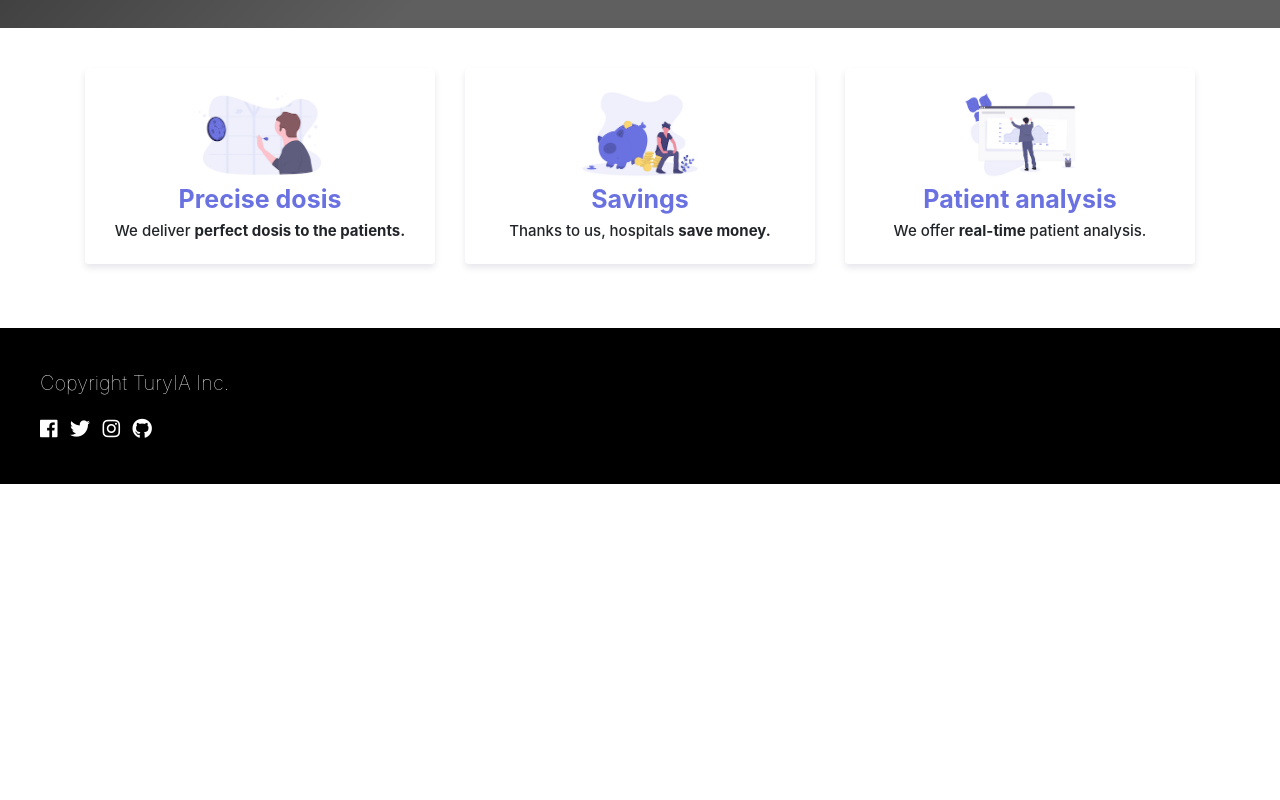
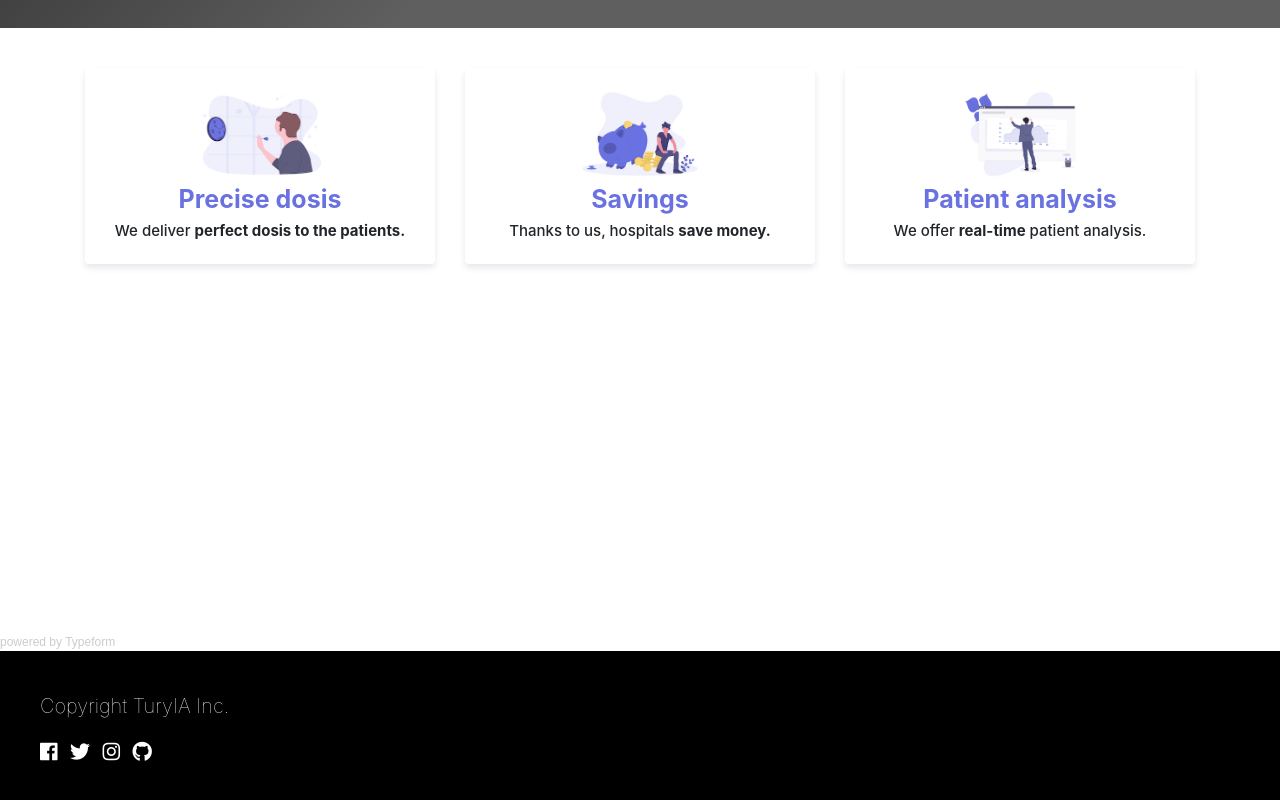
Before and after one commit to samytherain/TuryIA, a plain HTML site: page index.html in a window 1280 px wide. Shown: the part 472-1272 px from the top of the page. Before the commit the page ends 956 px from the top, so only its background shows below. Drawn offline with nearby package versions, Linux system fonts and the light colour scheme; grey boxes are pictures that could not be loaded; a script that the page names is missing.

Commit message:
first commit

```diff
--- a/index.html
+++ b/index.html
@@ -21,7 +21,6 @@
 <p>Leveraging EEG analysis to monitor anesthesia.</p>
 
 <h1 class="teaser"><strong>COMING SOON!</strong></h1>
-
 </div>
 
 
@@ -52,6 +51,7 @@
 	</div>
 </div>
 
+<div class="typeform-widget" data-url="https://brucewayne3678.typeform.com/to/awGtfh" style="width: 100%; height: 300px;"></div> <script> (function() { var qs,js,q,s,d=document, gi=d.getElementById, ce=d.createElement, gt=d.getElementsByTagName, id="typef_orm", b="https://embed.typeform.com/"; if(!gi.call(d,id)) { js=ce.call(d,"script"); js.id=id; js.src=b+"embed.js"; q=gt.call(d,"script")[0]; q.parentNode.insertBefore(js,q) } })() </script> <div style="font-family: Sans-Serif;font-size: 12px;color: #999;opacity: 0.5; padding-top: 5px;"> powered by <a href="https://admin.typeform.com/signup?utm_campaign=awGtfh&utm_source=typeform.com-12799213-Basic&utm_medium=typeform&utm_content=typeform-embedded-poweredbytypeform&utm_term=EN" style="color: #999" target="_blank">Typeform</a> </div>
 
 <div class="footer">
 	<p>Copyright TuryIA Inc.</p>
--- a/style.css
+++ b/style.css
@@ -73,6 +73,8 @@ background: rgb(240,240,240);
     font-weight: lighter;
 }
 
+
+
 .footer {
   background-color: black;
   padding: 40px;
```
